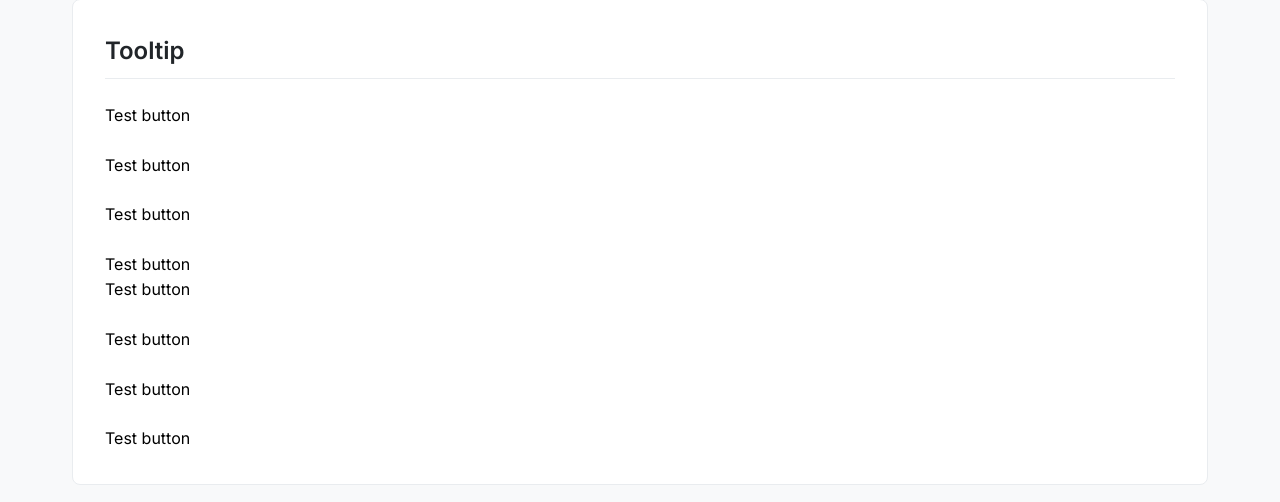
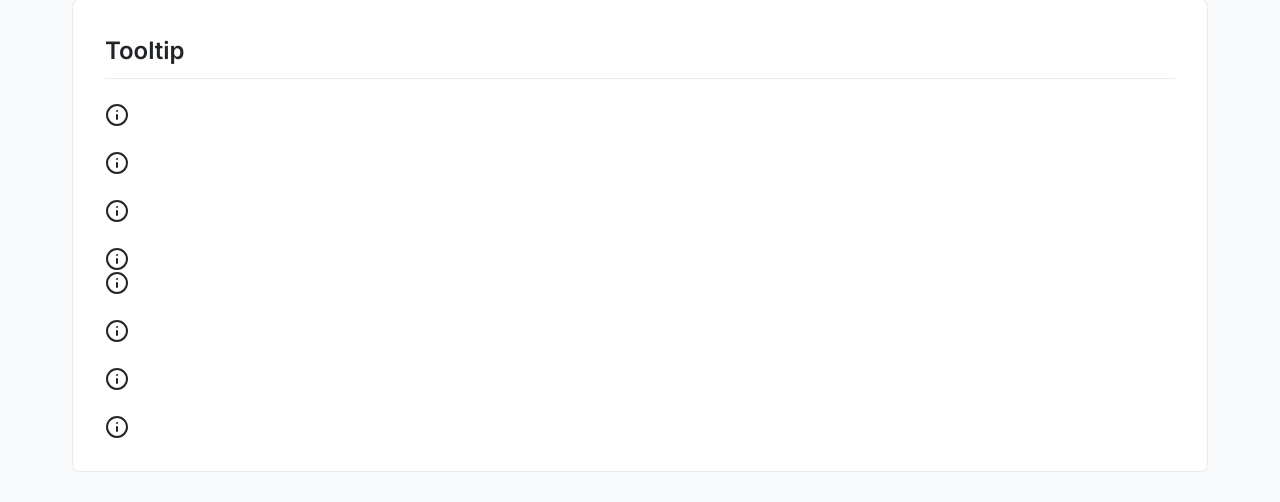
Before and after one commit to nicjrichDEV/scrimba-components, a React (Vite) app: page / in a window 1280 px wide. Shown: the part 2880-3382 px from the top of the page. Built offline with nearby package versions, Linux system fonts and the light colour scheme.

Commit message:
Tooltips have been completed.

```diff
--- a/src/App.jsx
+++ b/src/App.jsx
@@ -1,3 +1,4 @@
+import { InfoIcon } from "lucide-react";
 import styles from "./App.module.css";
 import { Badge } from "./components/badge/Badge";
 import { Banner } from "./components/banner/Banner";
@@ -129,7 +130,7 @@ function App() {
           <div className={styles.componentGroup}>
             <TooltipRoot>
               <TooltipTrigger asChild>
-                <button>Test button</button>
+                <InfoIcon />
               </TooltipTrigger>
               <TooltipBody
                 title="Archive Notes"
@@ -138,7 +139,7 @@ function App() {
             </TooltipRoot>
             <TooltipRoot>
               <TooltipTrigger asChild>
-                <button>Test button</button>
+                <InfoIcon />
               </TooltipTrigger>
               <TooltipBody
                 title="Archive Notes"
@@ -148,7 +149,7 @@ function App() {
             </TooltipRoot>
             <TooltipRoot>
               <TooltipTrigger asChild>
-                <button>Test button</button>
+                <InfoIcon />
               </TooltipTrigger>
               <TooltipBody
                 title="Archive Notes"
@@ -158,7 +159,7 @@ function App() {
             </TooltipRoot>
             <TooltipRoot>
               <TooltipTrigger asChild>
-                <button>Test button</button>
+                <InfoIcon />
               </TooltipTrigger>
               <TooltipBody
                 title="Archive Notes"
@@ -170,7 +171,7 @@ function App() {
           <div className={styles.componentGroup}>
             <TooltipRoot persistent={true}>
               <TooltipTrigger asChild>
-                <button>Test button</button>
+                <InfoIcon />
               </TooltipTrigger>
               <TooltipBody
                 title="Archive Notes"
@@ -180,7 +181,7 @@ function App() {
             </TooltipRoot>
             <TooltipRoot persistent={true}>
               <TooltipTrigger asChild>
-                <button>Test button</button>
+                <InfoIcon />
               </TooltipTrigger>
               <TooltipBody
                 title="Archive Notes"
@@ -191,7 +192,7 @@ function App() {
             </TooltipRoot>
             <TooltipRoot persistent={true}>
               <TooltipTrigger asChild>
-                <button>Test button</button>
+                <InfoIcon />
               </TooltipTrigger>
               <TooltipBody
                 title="Archive Notes"
@@ -202,7 +203,7 @@ function App() {
             </TooltipRoot>
             <TooltipRoot persistent={true}>
               <TooltipTrigger asChild>
-                <button>Test button</button>
+                <InfoIcon />
               </TooltipTrigger>
               <TooltipBody
                 title="Archive Notes"
--- a/src/components/tooltip/Tooltip.module.css
+++ b/src/components/tooltip/Tooltip.module.css
@@ -6,12 +6,16 @@
   display: flex;
   padding: 16px;
   align-items: flex-start;
-  gap: 16px;
+  gap: 12px;
   border-radius: 8px;
   max-width: 384px;
   position-area: start end;
   box-shadow: 0 10px 15px -3px rgba(0, 0, 0, 0.1),
     0 4px 6px -2px rgba(0, 0, 0, 0.05);
+
+  svg {
+    padding-top: 4px;
+  }
 }
 
 .tooltip.open {
--- a/src/components/tooltip/TooltipBody.jsx
+++ b/src/components/tooltip/TooltipBody.jsx
@@ -29,12 +29,16 @@ export const TooltipBody = ({
           positionAnchor: anchorName,
         }}
       >
-        {icon && <InboxIcon />}
+        {icon && <InboxIcon size="32px" />}
         <div>
           <h6>{title}</h6>
           <p>{description}</p>
         </div>
-        {persistent && <X onClick={() => setIsOpen(false)} />}
+        {persistent && (
+          <button onClick={() => setIsOpen(false)}>
+            <X size="32px" />
+          </button>
+        )}
       </div>
     </>
   );
```
